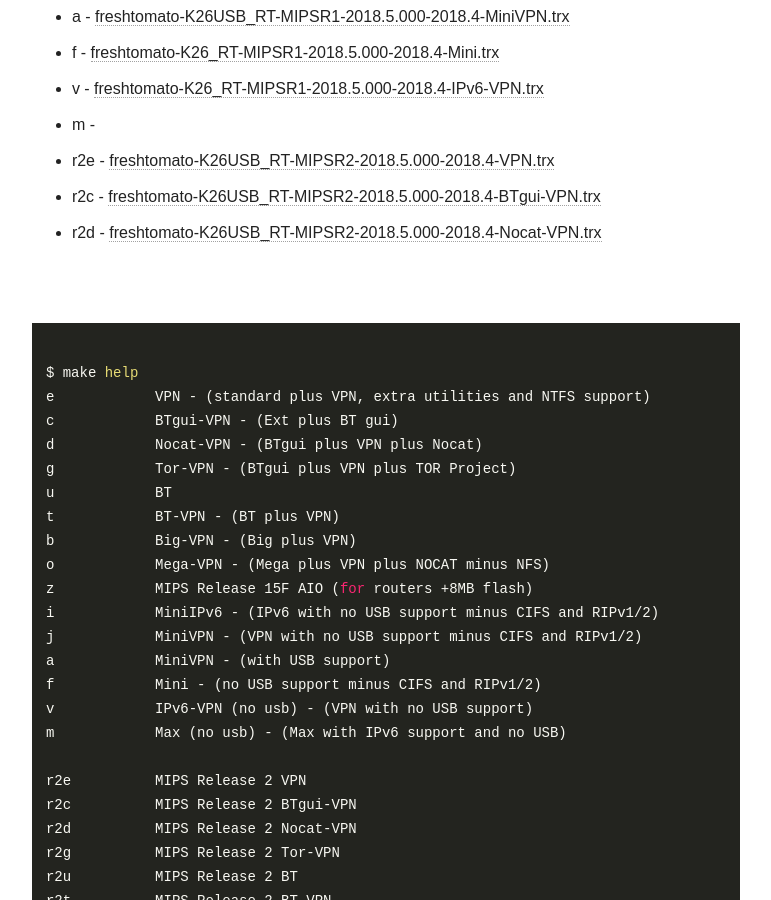
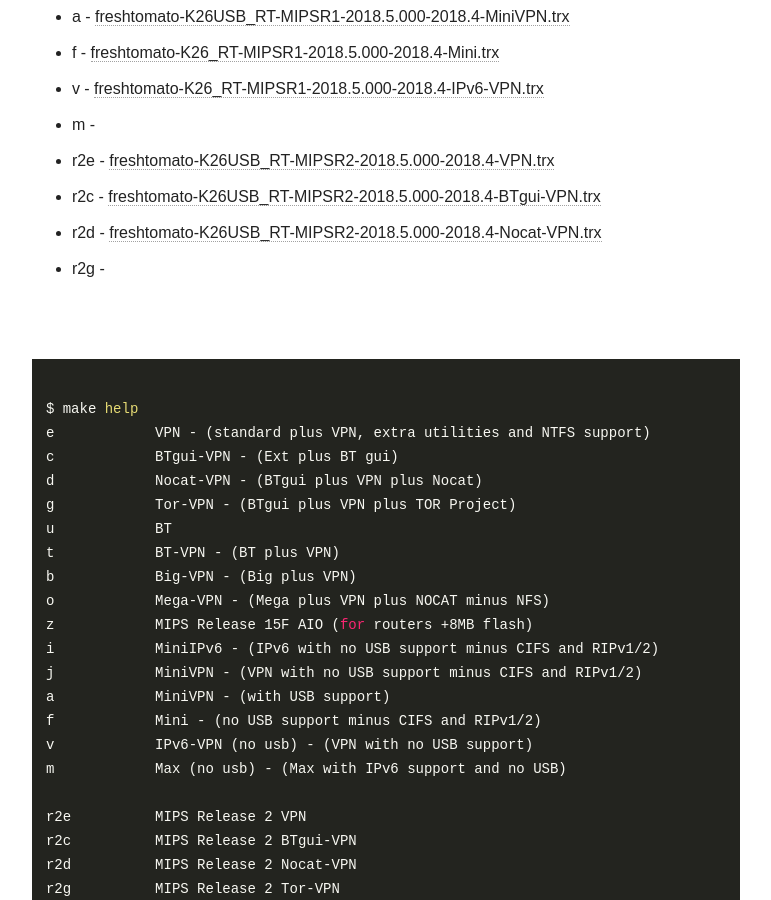
Before and after one commit to oglopss/freshtomato-mips-ci-jekyll, a Jekyll site: the page built from index.html, in a window 1280 px wide and 900 px high, scrolled down 1027 px. Shown: the whole window, without its empty margins (254-1025 px from the left). Built offline with Jekyll 4.4.1, drawn with Linux system fonts in a browser that asks for light colours; nearby versions of some CDN libraries.

Commit message:
Travis build 41 r2g pushed to gh-pages

```diff
--- a/_data/ss.yml
+++ b/_data/ss.yml
@@ -18,3 +18,4 @@
   - 0016 r2e freshtomato-K26USB_RT-MIPSR2-2018.5.000-2018.4-VPN.trx
   - 0017 r2c freshtomato-K26USB_RT-MIPSR2-2018.5.000-2018.4-BTgui-VPN.trx
   - 0018 r2d freshtomato-K26USB_RT-MIPSR2-2018.5.000-2018.4-Nocat-VPN.trx
+  - 0019 r2g
```
